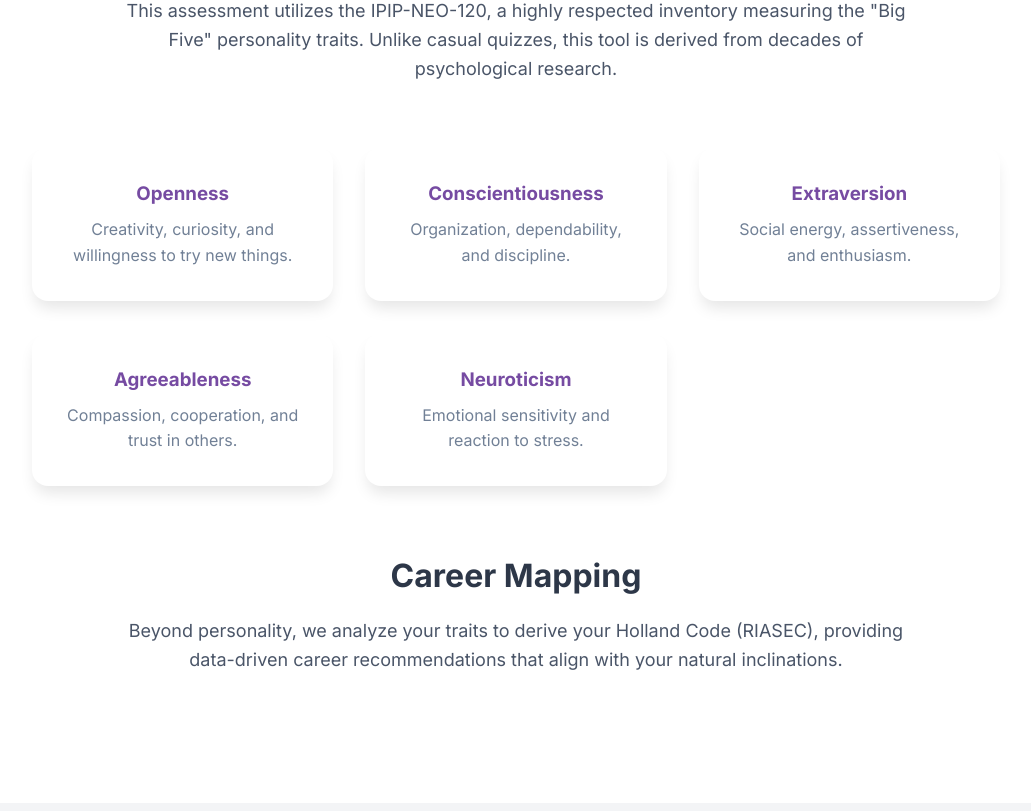
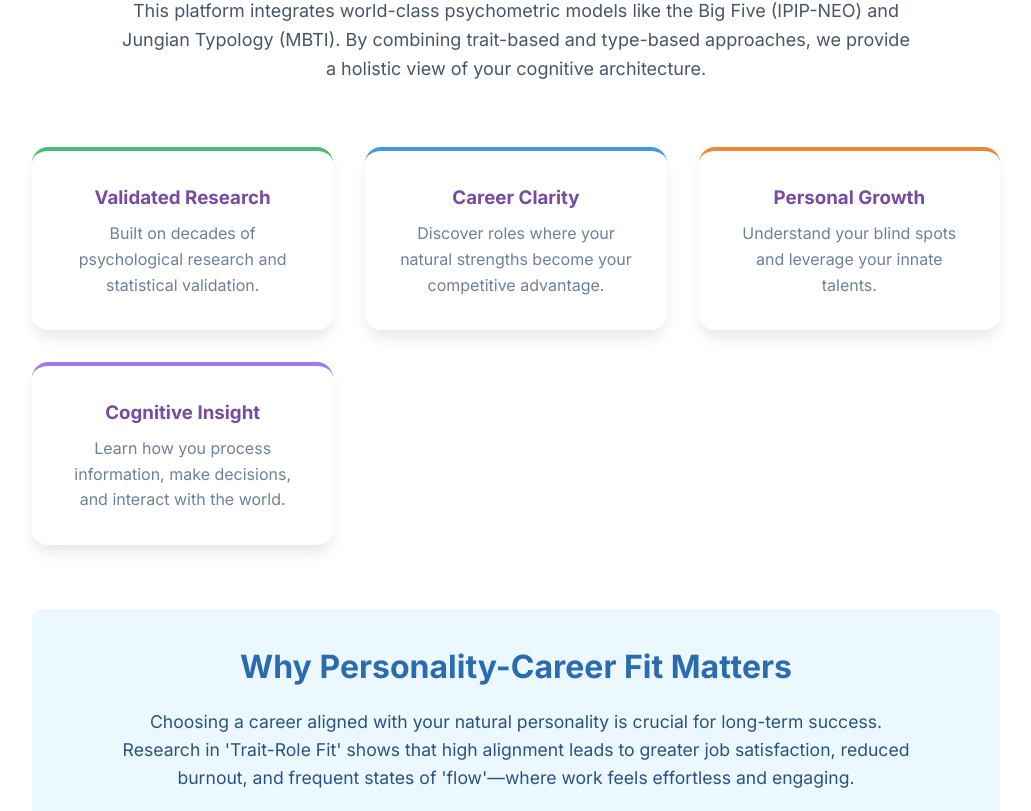
Before and after one commit to anshanaji/psychometric-assessment, a React (Vite) app: page / in a window 1280 px wide. Shown: the part 1089-1900 px from the top of the page, without its empty margins (124-1155 px from the left). Built offline with nearby package versions, Linux system fonts and the light colour scheme; what @react-pdf/renderer would draw is missing.

Commit message:
Enhance Landing Page with Generic Science & Career Alignment

```diff
--- a/src/components/Landing/LandingPage.tsx
+++ b/src/components/Landing/LandingPage.tsx
@@ -109,26 +109,29 @@ const LandingPage: React.FC<LandingPageProps> = ({ onStart }) => {
                 </section>
 
                 <section className={styles.grid}>
-                    <div className={styles.card}>
-                        <h3>{t.cards.O.title}</h3>
-                        <p>{t.cards.O.desc}</p>
+                    <div className={styles.card} style={{ borderTop: '4px solid #48bb78' }}>
+                        <h3>{t.cards.science.title}</h3>
+                        <p>{t.cards.science.desc}</p>
                     </div>
-                    <div className={styles.card}>
-                        <h3>{t.cards.C.title}</h3>
-                        <p>{t.cards.C.desc}</p>
+                    <div className={styles.card} style={{ borderTop: '4px solid #4299e1' }}>
+                        <h3>{t.cards.career.title}</h3>
+                        <p>{t.cards.career.desc}</p>
                     </div>
-                    <div className={styles.card}>
-                        <h3>{t.cards.E.title}</h3>
-                        <p>{t.cards.E.desc}</p>
+                    <div className={styles.card} style={{ borderTop: '4px solid #ed8936' }}>
+                        <h3>{t.cards.growth.title}</h3>
+                        <p>{t.cards.growth.desc}</p>
                     </div>
-                    <div className={styles.card}>
-                        <h3>{t.cards.A.title}</h3>
-                        <p>{t.cards.A.desc}</p>
+                    <div className={styles.card} style={{ borderTop: '4px solid #9f7aea' }}>
+                        <h3>{t.cards.cognition.title}</h3>
+                        <p>{t.cards.cognition.desc}</p>
                     </div>
-                    <div className={styles.card}>
-                        <h3>{t.cards.N.title}</h3>
-                        <p>{t.cards.N.desc}</p>
-                    </div>
+                </section>
+
+                <section className={styles.section} style={{ background: '#ebf8ff', padding: '2rem', borderRadius: '12px', marginTop: '2rem' }}>
+                    <h2 style={{ color: '#2b6cb0' }}>{t.why_alignment.title}</h2>
+                    <p style={{ fontSize: '1.1rem', color: '#2c5282' }}>
+                        {t.why_alignment.desc}
+                    </p>
                 </section>
 
                 <section className={styles.section}>
--- a/src/data/translations.ts
+++ b/src/data/translations.ts
@@ -3,16 +3,19 @@ export const translations = {
         title: "Discover Your True Self",
         subtitle: "A scientifically validated personality assessment based on the Five Factor Model.",
         start: "Begin Assessment",
-        science_title: "The Science Behind It",
-        science_desc: "This assessment utilizes the IPIP-NEO-120, a highly respected inventory measuring the \"Big Five\" personality traits. Unlike casual quizzes, this tool is derived from decades of psychological research.",
+        science_title: "The Science of Psychometrics",
+        science_desc: "This platform integrates world-class psychometric models like the Big Five (IPIP-NEO) and Jungian Typology (MBTI). By combining trait-based and type-based approaches, we provide a holistic view of your cognitive architecture.",
         cards: {
-            O: { title: "Openness", desc: "Creativity, curiosity, and willingness to try new things." },
-            C: { title: "Conscientiousness", desc: "Organization, dependability, and discipline." },
-            E: { title: "Extraversion", desc: "Social energy, assertiveness, and enthusiasm." },
-            A: { title: "Agreeableness", desc: "Compassion, cooperation, and trust in others." },
-            N: { title: "Neuroticism", desc: "Emotional sensitivity and reaction to stress." }
+            science: { title: "Validated Research", desc: "Built on decades of psychological research and statistical validation." },
+            career: { title: "Career Clarity", desc: "Discover roles where your natural strengths become your competitive advantage." },
+            growth: { title: "Personal Growth", desc: "Understand your blind spots and leverage your innate talents." },
+            cognition: { title: "Cognitive Insight", desc: "Learn how you process information, make decisions, and interact with the world." }
         },
-        career_title: "Career Mapping",
+        why_alignment: {
+            title: "Why Personality-Career Fit Matters",
+            desc: "Choosing a career aligned with your natural personality is crucial for long-term success. Research in 'Trait-Role Fit' shows that high alignment leads to greater job satisfaction, reduced burnout, and frequent states of 'flow'—where work feels effortless and engaging."
+        },
+        career_title: "Data-Driven Career Mapping",
         career_desc: "Beyond personality, we analyze your traits to derive your Holland Code (RIASEC), providing data-driven career recommendations that align with your natural inclinations.",
         wizard: {
             progress: "Progress",
@@ -102,13 +105,16 @@ export const translations = {
         subtitle: "ഫൈവ് ഫാക്ടർ മോഡലിനെ (Big Five) അടിസ്ഥാനമാക്കിയുള്ള ശാസ്ത്രീയമായ വ്യക്തിത്വ പരിശോധന.",
         start: "വിലയിരുത്തൽ ആരംഭിക്കുക",
         science_title: "ഇതിന് പിന്നിലെ ശാസ്ത്രം",
-        science_desc: "ഈ അസസ്സ്‌മെന്റ് IPIP-NEO-120 ഉപയോഗിക്കുന്നു. ഇത് 'ബിഗ് ഫൈവ്' വ്യക്തിത്വ സവിശേഷതകൾ അളക്കുന്നതിനുള്ള ആഗോളതലത്തിൽ അംഗീകരിക്കപ്പെട്ട രീതിയാണ്. സാധാരണ ക്വിസുകളിൽ നിന്ന് വ്യത്യസ്തമായി, ഇത് പതിറ്റാണ്ടുകളായുള്ള ഗവേഷണങ്ങളിൽ നിന്ന് രൂപപ്പെടുത്തിയതാണ്.",
+        science_desc: "ഈ പ്ലാറ്റ്‌ഫോം ബിഗ് ഫൈവ് (Big Five), എംബിടിഐ (MBTI) തുടങ്ങിയ ലോകോത്തര നിലവാരമുള്ള ശാസ്ത്രീയ രീതികൾ ഉപയോഗിക്കുന്നു. നിങ്ങളുടെ സ്വഭാവത്തെയും ചിന്താരീതിയെയും കുറിച്ച് സമഗ്രമായ അറിവ് ഇത് നൽകുന്നു.",
         cards: {
-            O: { title: "തുറന്ന മനോഭാവം (Openness)", desc: "സർഗ്ഗാത്മകത, കൗതുകം, പുതിയ കാര്യങ്ങൾ പരീക്ഷിക്കാനുള്ള മനസ്സ്." },
-            C: { title: "ഉത്തരവാദിത്തം (Conscientiousness)", desc: "ചിട്ടയായ ശീലം, വിശ്വാസ്യത, അച്ചടക്കം." },
-            E: { title: "ബഹിർമുഖത്വം (Extraversion)", desc: "സാമൂഹികമായ ഊർജ്ജസ്വലത, ആത്മവിശ്വാസം, ഉത്സാഹം." },
-            A: { title: "സൗഹാർദ്ദം (Agreeableness)", desc: "കരുതൽ, സഹകരണം, മറ്റുള്ളവരെ വിശ്വസിക്കാനുള്ള കഴിവ്." },
-            N: { title: "വികാരധീനത (Neuroticism)", desc: "വൈകാരികമായ ഉത്കണ്ഠ, സമ്മർദ്ദത്തോടുള്ള പ്രതികരണം." }
+            science: { title: "ശാസ്ത്രീയ അടിത്തറ", desc: "പതിറ്റാണ്ടുകളായുള്ള മനഃശാസ്ത്ര ഗവേഷണങ്ങളെ അടിസ്ഥാനമാക്കിയുള്ളത്." },
+            career: { title: "കൃത്യമായ കരിയർ", desc: "നിങ്ങളുടെ കഴിവുകൾക്ക് ഏറ്റവും അനുയോജ്യമായ തൊഴിലുകൾ കണ്ടെത്താം." },
+            growth: { title: "വ്യക്തിത്വ വികസനം", desc: "സ്വന്തം കഴിവുകളും പരിമിതികളും തിരിച്ചറിഞ്ഞ് മുന്നേറാം." },
+            cognition: { title: "ചിന്താശേഷി", desc: "നിങ്ങൾ എങ്ങനെ ചിന്തിക്കുന്നു എന്നും തീരുമാനങ്ങൾ എടുക്കുന്നു എന്നും മനസ്സിലാക്കാം." }
+        },
+        why_alignment: {
+            title: "എന്തുകൊണ്ട് ഇത് പ്രധാനമാണ്?",
+            desc: "സ്വന്തം വ്യക്തിത്വത്തിന് ഇണങ്ങുന്ന ജോലി തിരഞ്ഞെടുക്കുന്നത് വിജയത്തിന് അനിവാര്യമാണ്. ഗവേഷണങ്ങൾ തെളിയിക്കുന്നത്, വ്യക്തിത്വത്തിന് അനുയോജ്യമായ ജോലി ചെയ്യുന്നവർക്ക് ജോലിയിൽ സംതൃപ്തിയും മാനസിക ഉല്ലാസവും കൂടുതലായിരിക്കും എന്നാണ്."
         },
         career_title: "കരിയർ മാപ്പിംഗ്",
         career_desc: "നിങ്ങളുടെ വ്യക്തിത്വത്തിന് അനുയോജ്യമായ ജോലികൾ കണ്ടെത്തുന്നതിന് ഞങ്ങൾ ഹോളണ്ട് കോഡ് (RIASEC) വിശകലനം ഉപയോഗിക്കുന്നു.",
```
